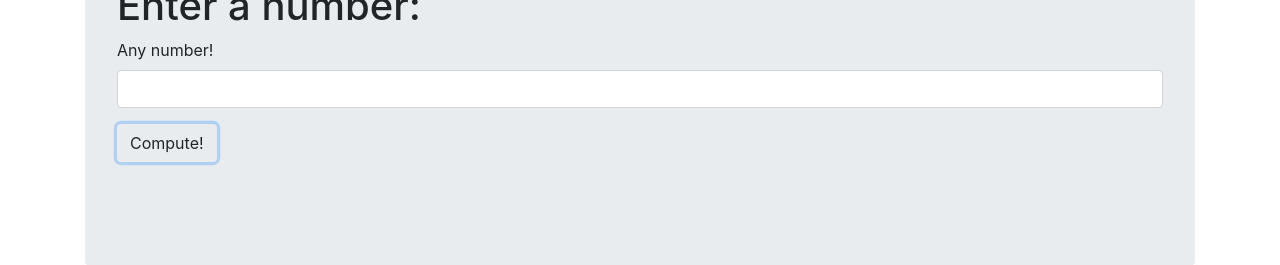
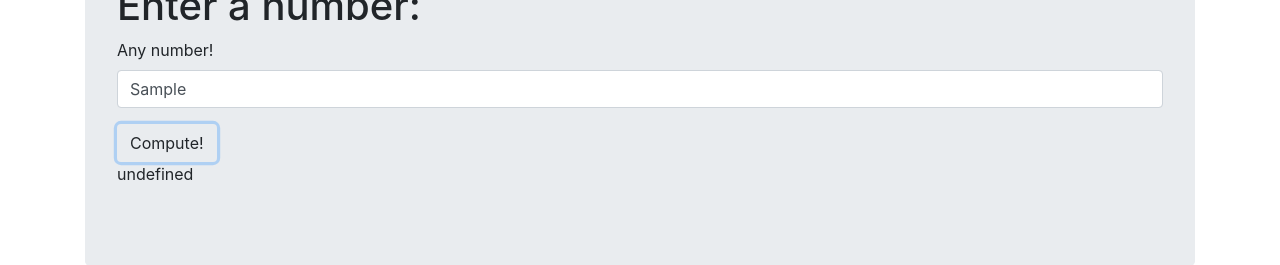
Before and after one commit to kdrendel99/robogers-refactored, a plain HTML site: page index.html in a window 1280 px wide. Both pictures are taken after typing "Sample" into the empty fields and a click on the button "Compute!". Shown: the part 444-709 px from the top of the page. Drawn offline with Linux system fonts and the light colour scheme.

Commit message:
Rebuild alert function to return user input to HTML.

```diff
--- a/index.html
+++ b/index.html
@@ -26,9 +26,9 @@
           </div>
           <button type="submit" class="btn">Compute!
           </button>
-          <p id="result">
-          </p>
         </form>
+        <p id="result">
+        </p>
       </div>
     </div>
   </body>
--- a/js/scripts.js
+++ b/js/scripts.js
@@ -16,16 +16,18 @@ function beepBoop(input) {
     if (i < input) {
       outputString += ", "
     }
-  } console.log("penis!")
+  }
+  if (outputString != "") {
+    return outputString;
+  }
 }
 
 $(document).ready(function() {
   $("#robotRogers").submit(function(event) {
+    const input = parseInt($("input#number").val());
+    let outputString = beepBoop(input);
     event.preventDefault();
     $("#result").show();
-    const userinput = parseInt($("input#number").val((function(){
-      $('#result').append(outputString + "<br>");
-      console.log("FUCK")
-    })));
-  })
+    $('#result').text(outputString + "\n");
+  });
 })
```
